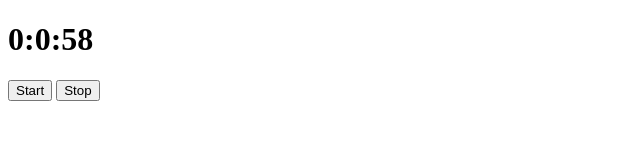
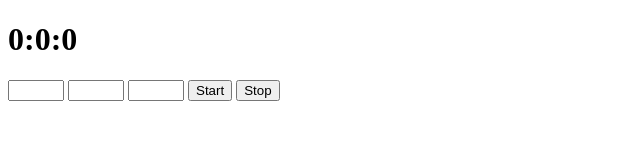
Before and after one commit to ktfth/cronos, a plain HTML site: page index.html in a window 1280 px wide. Both pictures are taken after a click on the button "Start". Shown: the whole page, without its empty margins (0-640 px from the left). Drawn offline with Linux system fonts and the light colour scheme.

Commit message:
Implementing a custom timer

```diff
--- a/index.html
+++ b/index.html
@@ -6,27 +6,56 @@
   </head>
   <body>
     <h1 id="cronos-trigger">0:00:00</h1>
+    <input type="number" id="cronos-hour" name="hour" min=0 max=60>
+    <input type="number" id="cronos-minute" name="minute" min=0 max=60>
+    <input type="number" id="cronos-second" name="second" min=0 max=60>
     <button type="button" name="start-cronos-trigger" onclick="startCronosTrigger()">Start</button>
     <button type="button" name="stop-cronos-trigger" onclick="stopCronosTrigger()">Stop</button>
   </body>
   <script type="text/javascript">
     const cronosTrigger = document.getElementById('cronos-trigger');
+    const cronosHour = document.getElementById('cronos-hour');
+    const cronosMinute = document.getElementById('cronos-minute');
+    const cronosSecond = document.getElementById('cronos-second');
     let give = (p, f) => {
       if (p === 'minute' && f === undefined) return give() * 60;
       if (p === 'hour' && f === undefined) return give('minute') * 60;
-      if (p === undefined && f === undefined) return 1000;
+      if ((p === undefined || p === 'second') && f === undefined) return 1000;
     };
-    let timeLapse = give('minute');
+    const hour = () => parseInt(cronosHour.value || 0, 10);
+    const minute = () => parseInt(cronosMinute.value || 0, 10);
+    const second = () => parseInt(cronosSecond.value || 0, 10);
+    let timeLapse = () => {
+      let out = 0;
+      const h = () => parseInt(cronosHour.value, 10);
+      const m = () => parseInt(cronosMinute.value, 10);
+      const s = () => parseInt(cronosSecond.value, 10);
+      if (h() > 0) {
+        out += give('hour') * h();
+      }
+      if (m() > 0) {
+        out += give('minute') * m();
+      }
+      if (s() > 0) {
+        out += give('second') * s();
+      }
+      return out;
+    };
     let trigger = null;
-    let steps = [0, 1, 59];
-
-    cronosTrigger.innerHTML = '0:01:00';
+    let steps = [0, 0, 0];
+    let tl = 0;
 
     function startCronosTrigger() {
+      tl = timeLapse();
+      // cronosTrigger.innerHTML = [hour(), minute(), second()].join(':');
+      steps = [
+        0, // hour(),
+        1, // minute(),
+        59, // second()
+      ];
+      console.log(steps);
       trigger = setInterval(() => {
-        if (timeLapse >= 0) {
-          let display = timeLapse / 1000;
-
+        if (tl >= 0) {
           cronosTrigger.innerHTML =
             cronosTrigger.innerHTML
               .split(':')
@@ -34,7 +63,7 @@
                 if (i === 0) {
                   steps[i] -= 1
                   if (steps[i] > 0) {
-                    v = timeLapse / 100000;
+                    v = timeLapse() / 100000;
                   } else {
                     v = '00';
                   }
@@ -42,7 +71,7 @@
                 if (i === 1) {
                   steps[i] -= 1;
                   if (steps[i] > 0) {
-                    v = timeLapse / 10000;
+                    v = timeLapse() / 10000;
                   } else {
                     v = '00';
                   }
@@ -50,7 +79,7 @@
                 if (i === 2) {
                   steps[i] -= 1;
                   if (steps[i] > 0) {
-                    v = timeLapse / 1000;
+                    v = timeLapse() / 1000;
                   } else {
                     v = '00';
                   }
@@ -90,7 +119,7 @@
         } else {
           clearInterval(trigger);
         }
-        timeLapse -= 1000;
+        tl -= 1000;
       }, 1000);
       return trigger;
     }
```
